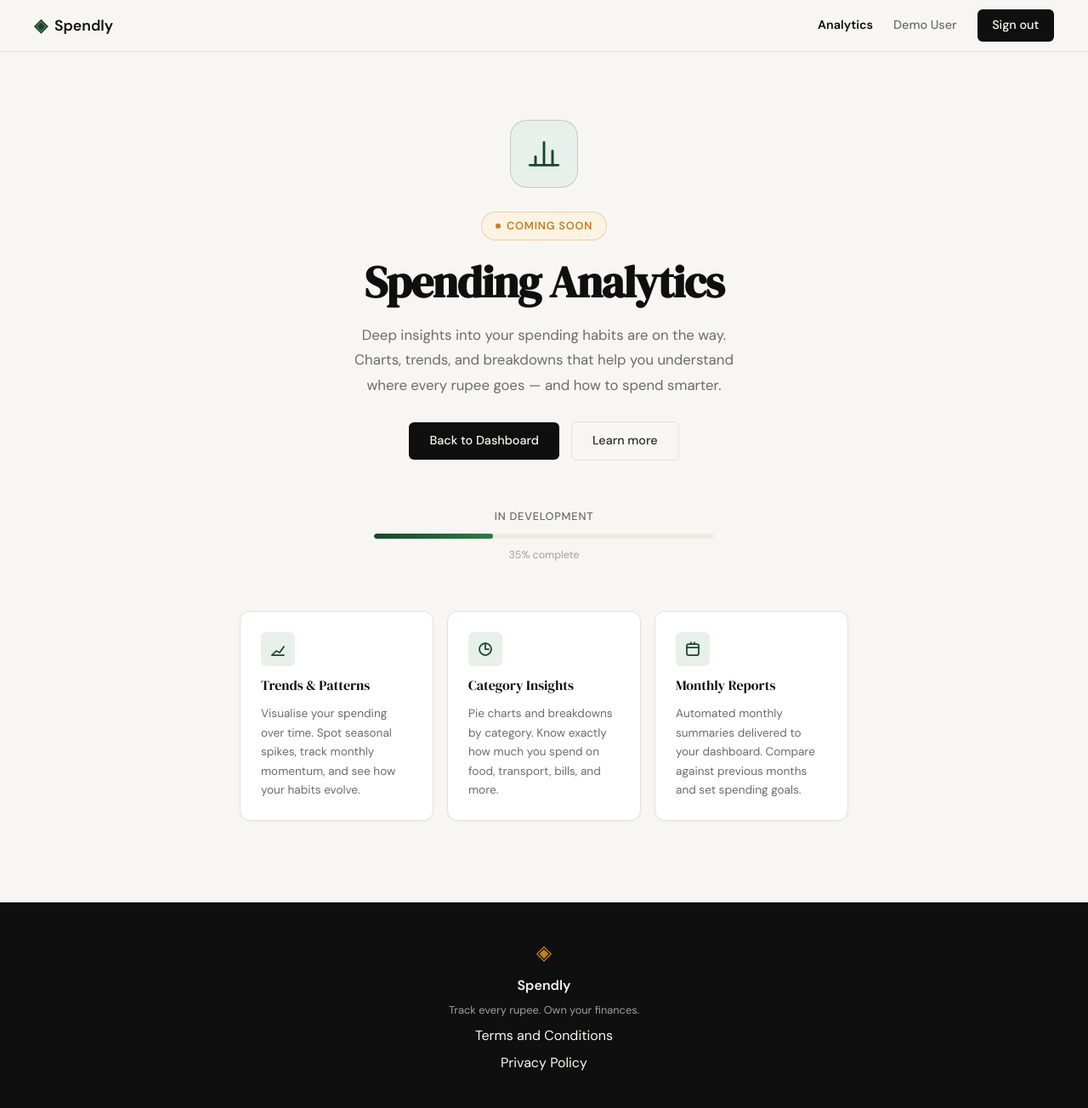
After one commit to amit-kumbhar-tech/expense-tracker, a Flask app: page /analytics in a window 1280 px wide. The commit adds this page. Shown: the whole page at 85% size. Run offline with Flask 3, Linux system fonts and the light colour scheme; a user stored in the database is signed in.

```diff
--- a/app.py
+++ b/app.py
@@ -187,6 +187,13 @@ def profile():
     )
 
 
+@app.route("/analytics")
+def analytics():
+    if not session.get("user_id"):
+        return redirect(url_for("login"))
+    return render_template("analytics.html")
+
+
 @app.route("/expenses/add")
 def add_expense():
     return "Add expense — coming in Step 7"
--- /dev/null
+++ b/static/css/analytics.css
@@ -0,0 +1,200 @@
+/* ------------------------------------------------------------------ */
+/* Analytics Coming Soon page                                          */
+/* ------------------------------------------------------------------ */
+
+.analytics-page {
+    max-width: 780px;
+    margin: 0 auto;
+    padding: 5rem 2rem 6rem;
+    display: flex;
+    flex-direction: column;
+    align-items: center;
+    text-align: center;
+    gap: 3.5rem;
+}
+
+/* ------------------------------------------------------------------ */
+/* Hero area                                                           */
+/* ------------------------------------------------------------------ */
+
+.analytics-hero {
+    display: flex;
+    flex-direction: column;
+    align-items: center;
+    gap: 1.25rem;
+    max-width: 560px;
+}
+
+.analytics-icon-wrap {
+    width: 80px;
+    height: 80px;
+    border-radius: var(--radius-lg);
+    background: var(--accent-light);
+    border: 1px solid rgba(26, 71, 42, 0.2);
+    display: flex;
+    align-items: center;
+    justify-content: center;
+    margin-bottom: 0.5rem;
+}
+
+.analytics-icon-wrap svg {
+    width: 40px;
+    height: 40px;
+    color: var(--accent);
+}
+
+.analytics-badge {
+    display: inline-flex;
+    align-items: center;
+    gap: 0.45rem;
+    background: var(--accent-2-light);
+    color: var(--accent-2);
+    font-size: 0.8rem;
+    font-weight: 600;
+    padding: 0.35rem 1rem;
+    border-radius: 999px;
+    border: 1px solid rgba(193, 127, 36, 0.3);
+    text-transform: uppercase;
+    letter-spacing: 0.06em;
+}
+
+.analytics-badge-dot {
+    width: 6px;
+    height: 6px;
+    border-radius: 50%;
+    background: var(--accent-2);
+    flex-shrink: 0;
+}
+
+.analytics-title {
+    font-family: var(--font-display);
+    font-size: clamp(2rem, 5vw, 3.25rem);
+    line-height: 1.1;
+    letter-spacing: -0.02em;
+    color: var(--ink);
+}
+
+.analytics-subtitle {
+    font-size: 1.05rem;
+    color: var(--ink-muted);
+    line-height: 1.75;
+    max-width: 480px;
+}
+
+.analytics-actions {
+    display: flex;
+    gap: 0.875rem;
+    align-items: center;
+    justify-content: center;
+    flex-wrap: wrap;
+    margin-top: 0.5rem;
+}
+
+/* ------------------------------------------------------------------ */
+/* Feature preview cards                                               */
+/* ------------------------------------------------------------------ */
+
+.analytics-features {
+    width: 100%;
+    display: grid;
+    grid-template-columns: repeat(3, 1fr);
+    gap: 1rem;
+}
+
+.analytics-feature-card {
+    background: var(--paper-card);
+    border: 1px solid var(--border);
+    border-radius: var(--radius-md);
+    padding: 1.5rem;
+    text-align: left;
+    display: flex;
+    flex-direction: column;
+    gap: 0.75rem;
+    box-shadow: 0 1px 3px rgba(0,0,0,0.04);
+    transition: border-color 0.2s, box-shadow 0.2s;
+}
+
+.analytics-feature-card:hover {
+    border-color: var(--accent);
+    box-shadow: 0 4px 16px rgba(26, 71, 42, 0.08);
+}
+
+.analytics-feature-icon {
+    width: 40px;
+    height: 40px;
+    border-radius: var(--radius-sm);
+    background: var(--accent-light);
+    display: flex;
+    align-items: center;
+    justify-content: center;
+    font-size: 1.1rem;
+    color: var(--accent);
+    flex-shrink: 0;
+}
+
+.analytics-feature-title {
+    font-family: var(--font-display);
+    font-size: 1rem;
+    color: var(--ink);
+    line-height: 1.3;
+}
+
+.analytics-feature-body {
+    font-size: 0.85rem;
+    color: var(--ink-muted);
+    line-height: 1.65;
+}
+
+/* ------------------------------------------------------------------ */
+/* Progress indicator                                                  */
+/* ------------------------------------------------------------------ */
+
+.analytics-progress {
+    width: 100%;
+    max-width: 400px;
+    display: flex;
+    flex-direction: column;
+    gap: 0.6rem;
+    align-items: center;
+}
+
+.analytics-progress-label {
+    font-size: 0.8rem;
+    font-weight: 500;
+    color: var(--ink-muted);
+    text-transform: uppercase;
+    letter-spacing: 0.06em;
+}
+
+.analytics-progress-track {
+    width: 100%;
+    height: 6px;
+    background: var(--border-soft);
+    border-radius: 999px;
+    overflow: hidden;
+}
+
+.analytics-progress-bar {
+    height: 100%;
+    width: 35%;
+    background: linear-gradient(90deg, var(--accent), #2d7a48);
+    border-radius: 999px;
+}
+
+.analytics-progress-pct {
+    font-size: 0.78rem;
+    color: var(--ink-faint);
+}
+
+/* ------------------------------------------------------------------ */
+/* Responsive                                                          */
+/* ------------------------------------------------------------------ */
+
+@media (max-width: 640px) {
+    .analytics-page { padding: 3rem 1rem 4rem; }
+    .analytics-features { grid-template-columns: 1fr; }
+}
+
+@media (min-width: 641px) and (max-width: 900px) {
+    .analytics-features { grid-template-columns: repeat(2, 1fr); }
+}
--- a/static/css/style.css
+++ b/static/css/style.css
@@ -102,6 +102,11 @@ a { color: inherit; text-decoration: none; }
 
 .nav-links a { color: var(--ink-muted); transition: color 0.2s; }
 .nav-links a:hover { color: var(--ink); }
+
+.nav-links a.nav-active {
+    color: var(--ink);
+    font-weight: 600;
+}
 
 .nav-cta {
     background: var(--ink) !important;
--- /dev/null
+++ b/templates/analytics.html
@@ -0,0 +1,103 @@
+{% extends "base.html" %}
+
+{% block title %}Analytics — Spendly{% endblock %}
+
+{% block head %}
+<link rel="stylesheet" href="{{ url_for('static', filename='css/analytics.css') }}">
+{% endblock %}
+
+{% block content %}
+<div class="analytics-page">
+
+    <!-- Hero -->
+    <div class="analytics-hero">
+
+        <div class="analytics-icon-wrap">
+            <svg viewBox="0 0 24 24" fill="none" stroke="currentColor" stroke-width="1.75" stroke-linecap="round" stroke-linejoin="round">
+                <line x1="18" y1="20" x2="18" y2="10"/>
+                <line x1="12" y1="20" x2="12" y2="4"/>
+                <line x1="6"  y1="20" x2="6"  y2="14"/>
+                <line x1="2"  y1="20" x2="22" y2="20"/>
+            </svg>
+        </div>
+
+        <span class="analytics-badge">
+            <span class="analytics-badge-dot"></span>
+            Coming Soon
+        </span>
+
+        <h1 class="analytics-title">Spending Analytics</h1>
+
+        <p class="analytics-subtitle">
+            Deep insights into your spending habits are on the way.
+            Charts, trends, and breakdowns that help you understand
+            where every rupee goes — and how to spend smarter.
+        </p>
+
+        <div class="analytics-actions">
+            <a href="{{ url_for('profile') }}" class="btn-primary">Back to Dashboard</a>
+            <a href="{{ url_for('landing') }}" class="btn-ghost">Learn more</a>
+        </div>
+
+    </div>
+
+    <!-- Progress -->
+    <div class="analytics-progress">
+        <span class="analytics-progress-label">In Development</span>
+        <div class="analytics-progress-track">
+            <div class="analytics-progress-bar"></div>
+        </div>
+        <span class="analytics-progress-pct">35% complete</span>
+    </div>
+
+    <!-- Feature preview cards -->
+    <div class="analytics-features">
+
+        <div class="analytics-feature-card">
+            <div class="analytics-feature-icon">
+                <svg viewBox="0 0 20 20" fill="none" stroke="currentColor" stroke-width="1.75" stroke-linecap="round" stroke-linejoin="round" width="20" height="20">
+                    <polyline points="3 17 8 12 12 14 17 7"/>
+                    <line x1="3" y1="17" x2="17" y2="17"/>
+                </svg>
+            </div>
+            <div class="analytics-feature-title">Trends &amp; Patterns</div>
+            <p class="analytics-feature-body">
+                Visualise your spending over time. Spot seasonal spikes,
+                track monthly momentum, and see how your habits evolve.
+            </p>
+        </div>
+
+        <div class="analytics-feature-card">
+            <div class="analytics-feature-icon">
+                <svg viewBox="0 0 20 20" fill="none" stroke="currentColor" stroke-width="1.75" stroke-linecap="round" stroke-linejoin="round" width="20" height="20">
+                    <circle cx="10" cy="10" r="7"/>
+                    <polyline points="10 3 10 10 14 10"/>
+                </svg>
+            </div>
+            <div class="analytics-feature-title">Category Insights</div>
+            <p class="analytics-feature-body">
+                Pie charts and breakdowns by category. Know exactly how
+                much you spend on food, transport, bills, and more.
+            </p>
+        </div>
+
+        <div class="analytics-feature-card">
+            <div class="analytics-feature-icon">
+                <svg viewBox="0 0 20 20" fill="none" stroke="currentColor" stroke-width="1.75" stroke-linecap="round" stroke-linejoin="round" width="20" height="20">
+                    <rect x="3" y="4" width="14" height="13" rx="2"/>
+                    <line x1="3" y1="8" x2="17" y2="8"/>
+                    <line x1="8" y1="4" x2="8" y2="2"/>
+                    <line x1="12" y1="4" x2="12" y2="2"/>
+                </svg>
+            </div>
+            <div class="analytics-feature-title">Monthly Reports</div>
+            <p class="analytics-feature-body">
+                Automated monthly summaries delivered to your dashboard.
+                Compare against previous months and set spending goals.
+            </p>
+        </div>
+
+    </div>
+
+</div>
+{% endblock %}
--- a/templates/base.html
+++ b/templates/base.html
@@ -20,6 +20,7 @@
             </a>
             <div class="nav-links">
                 {% if session.get('user_id') %}
+                <a href="{{ url_for('analytics') }}" class="{% if request.endpoint == 'analytics' %}nav-active{% endif %}">Analytics</a>
                 <span style="color: var(--ink-muted)">{{ session.get('user_name') }}</span>
                 <a href="{{ url_for('logout') }}" class="nav-cta">Sign out</a>
                 {% else %}
```
